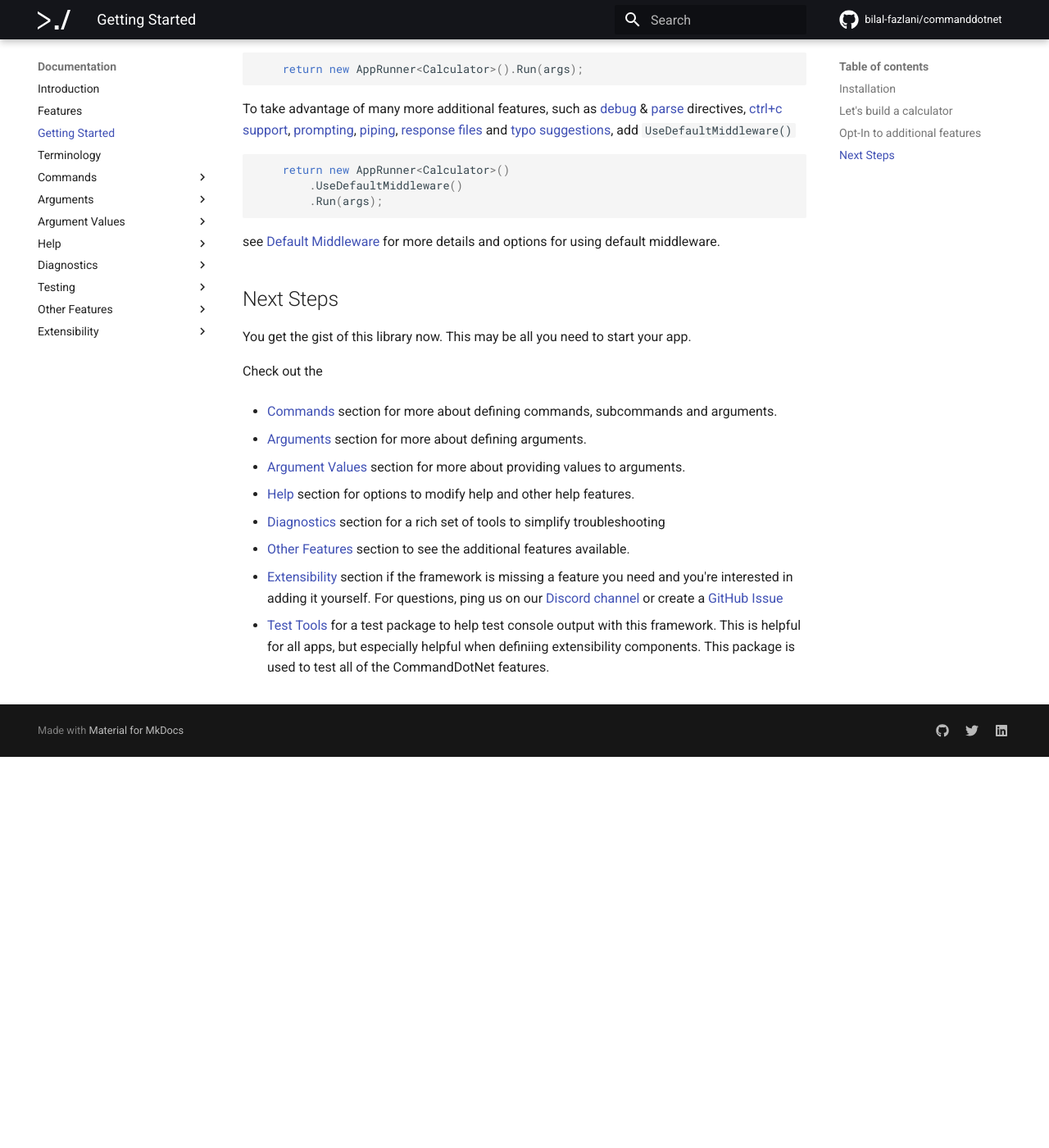
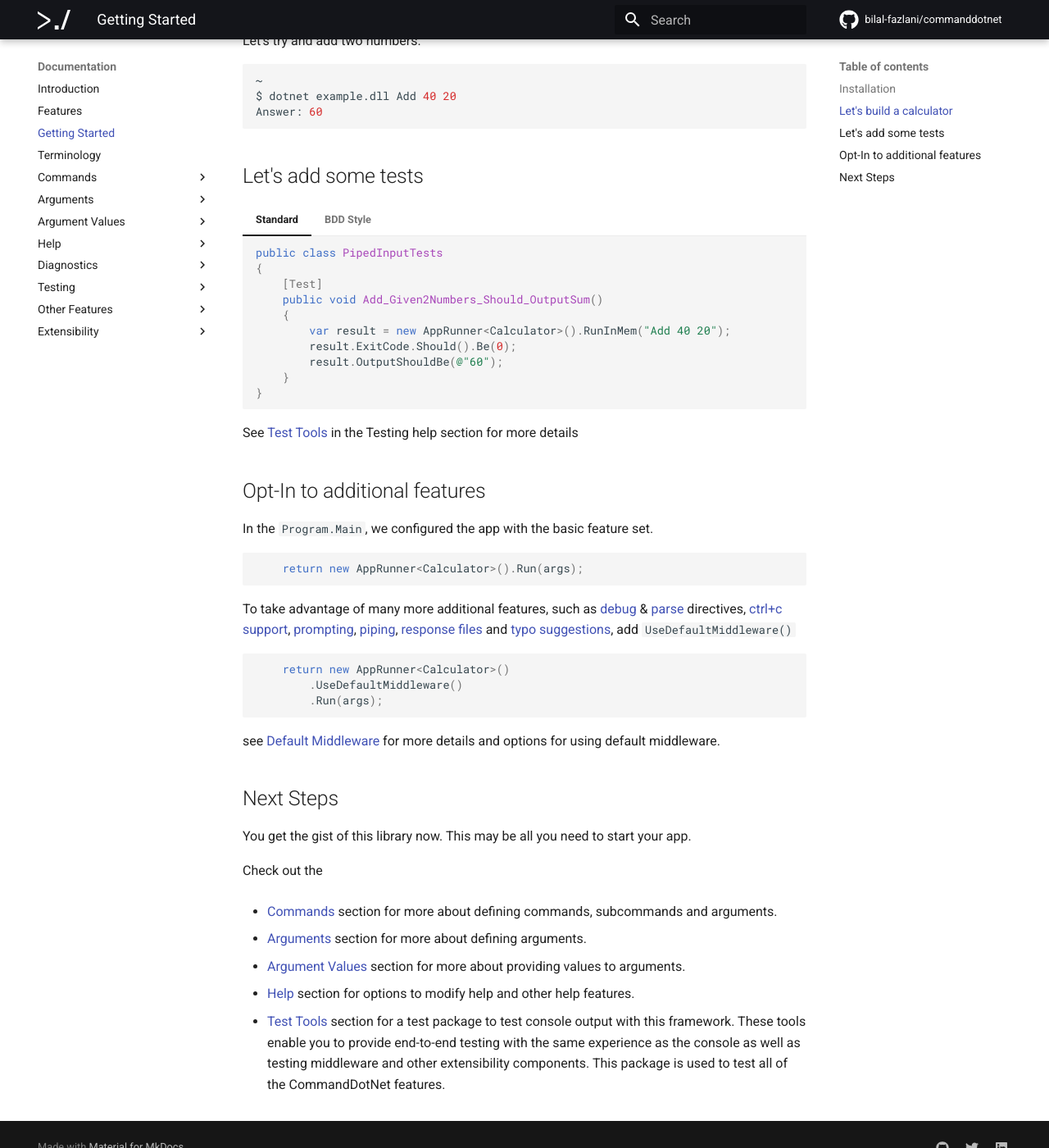
Before and after one commit to bilal-fazlani/commanddotnet, an MkDocs documentation site: the page built from docs/getting-started.md, in a window 1280 px wide and 1400 px high, scrolled down 2619 px. Shown: the whole window at 82% size. Built offline with MkDocs 1.6.1 and Material for MkDocs 9.7.7, drawn with Linux system fonts in a browser that asks for light colours; comment, search, counter and statistics services are not loaded; before the commit the page ends 3542 px from its top, so only the background shows below that; some of the changed text lies outside the part shown.

Commit message:
add test examples to getting-started.md

````diff
--- a/docs/getting-started.md
+++ b/docs/getting-started.md
@@ -79,10 +79,20 @@ Voila!
 So, as you might have already guessed, it is detecting methods of the calculator class. How about adding some helpful description.
 
 ```c#
-[Command(Description = "Adds two numbers")]
-public void Add(int value1, int value2)
+[Command(Description = "Performs mathematical calculations")]
+public class Calculator
 {
-    Console.WriteLine($"Answer: {value1 + value2}");
+    [Command(Description = "Adds two numbers")]
+    public void Add(int value1, int value2)
+    {
+        Console.WriteLine($"Answer:  {value1 + value2}");
+    }
+
+    [Command(Description = "Subtracts two numbers")]
+    public void Subtract(int value1, int value2)
+    {
+        Console.WriteLine($"Answer:  {value1 - value2}");
+    }
 }
 ```
 
@@ -91,38 +101,40 @@ This should do it.
 Let's see how the help appears now.
 
 ```bash
+~
+$ dotnet example.dll --help
+Performs mathematical calculations
+
 Usage: dotnet example.dll [command]
 
 Commands:
 
-  Add       Adds two numbers. duh!
-  Subtract
+  Add       Adds two numbers
+  Subtract  Subtracts two numbers
 
 Use "dotnet example.dll [command] --help" for more information about a command.
 
 ```
 
-Awesome. Descriptions are not required but can be very useful depending upon the complexity of your app and the audience.
+Descriptions are not required but can be very useful depending upon the complexity of your app and the audience.
 
-Now let's see if we can get further help for the add command.
+Now let's see help for the _Add_ command.
 
 ```bash
 ~
 $ dotnet example.dll Add --help
-Adds two numbers. duh!
+Adds two numbers
 
 Usage: dotnet example.dll Add [arguments]
 
 Arguments:
 
-  value1  <NUMBER>
+  x  <NUMBER>
 
-  value2  <NUMBER>
+  y  <NUMBER>
 ```
 
-tada!
-
-Ok, so here, it show what parameters are required for addition and their type.
+Here we see arguments for addition and their type.
 
 Let's try and add two numbers.
 
@@ -131,6 +143,42 @@ Let's try and add two numbers.
 $ dotnet example.dll Add 40 20
 Answer: 60
 ```
+
+## Let's add some tests
+
+=== "Standard"
+
+    ```c#
+    public class PipedInputTests
+    {
+        [Test]
+        public void Add_Given2Numbers_Should_OutputSum()
+        {
+            var result = new AppRunner<Calculator>().RunInMem("Add 40 20");
+            result.ExitCode.Should().Be(0);
+            result.OutputShouldBe(@"60");
+        }
+    }
+    ```
+
+=== "BDD Style"
+
+    ```c#
+    public class PipedInputTests
+    {
+        [Test]
+        public void Add_Given2Numbers_Should_OutputSum()
+        {
+            new AppRunner<Calculator>().Verify(new Scenario
+            {
+                WhenArgs = "Add 40 20",
+                Then = { Output = @"60" }
+            });
+        }
+    }
+    ```
+
+See [Test Tools](TestTools/test-tools.md) in the Testing help section for more details
 
 ## Opt-In to additional features
 
@@ -168,10 +216,4 @@ Check out the
 
 * [Help](Help/help.md) section for options to modify help and other help features.
 
-* [Diagnostics](Diagnostics/app-version.md) section for a rich set of tools to simplify troubleshooting
-
-* [Other Features](OtherFeatures/default-middleware.md) section to see the additional features available.
-
-* [Extensibility](Extensibility/directives.md) section if the framework is missing a feature you need and you're interested in adding it yourself. For questions, ping us on our [Discord channel](https://discord.gg/QFxKSeG) or create a [GitHub Issue](https://github.com/bilal-fazlani/commanddotnet/issues)
-
-* [Test Tools](test-tools.md) for a test package to help test console output with this framework. This is helpful for all apps, but especially helpful when definiing extensibility components. This package is used to test all of the CommandDotNet features.
+* [Test Tools](test-tools.md) section for a test package to test console output with this framework. These tools enable you to provide end-to-end testing with the same experience as the console as well as testing middleware and other extensibility components. This package is used to test all of the CommandDotNet features.
````
